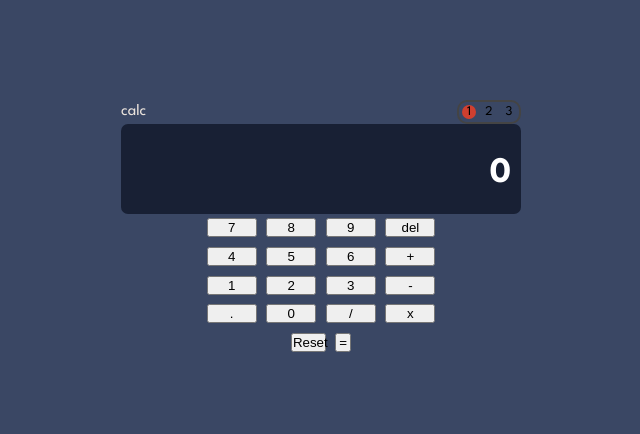
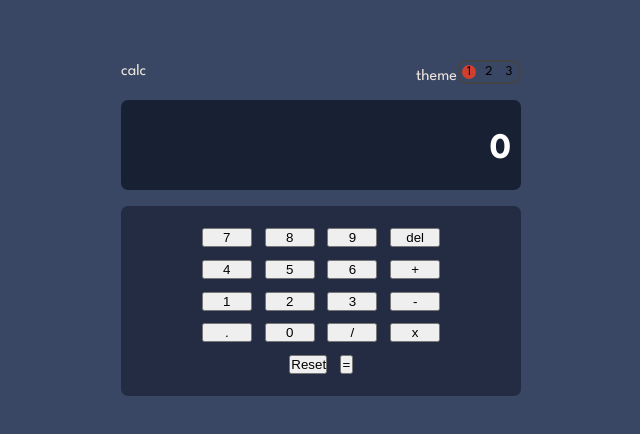
Before and after one commit to LorryAfriyie/calculator-app, a React (Vite) app: page / in a window 1280 px wide. Shown: the part 172-606 px from the top of the page, without its empty margins (319-959 px from the left). Built offline with nearby package versions, Linux system fonts and the light colour scheme.

Commit message:
Styling adjustment
Adding background to button section and adjusting top and bottom margin for the display.

```diff
--- a/src/components/SwitchToggle.tsx
+++ b/src/components/SwitchToggle.tsx
@@ -48,6 +48,8 @@ export function ToggleSwitch() {
 
   return (
     <div className="toggle-switch">
+      <p>theme</p>
+
       <div className={"toggle-switch__switch"}>
         <label htmlFor="one" className="toggle-switch__theme-switcher">
           <div className="toggle-switch__theme-label">
--- a/src/scss/ButtonSection.scss
+++ b/src/scss/ButtonSection.scss
@@ -6,10 +6,13 @@
   flex-direction: column;
   justify-content: space-between;
   align-items: center;
+  background-color: var(--clr-th1-toggle-and-key-bg);
+  border-radius: 7px;
+  padding: 1rem;
 
   button {
     width: 50px;
-    margin: 0.3rem;
+    margin: 0.4rem;
   }
 
   .fifth-row {
--- a/src/scss/DisplaySection.scss
+++ b/src/scss/DisplaySection.scss
@@ -1,6 +1,8 @@
 .screen-section {
   width: 100%;
   border-radius: 7px;
+  margin: 1rem 0 1rem 0;
+
   .value-display {
     display: flex;
     align-items: center;
--- a/src/scss/ToggleSwitch.scss
+++ b/src/scss/ToggleSwitch.scss
@@ -2,6 +2,13 @@
   display: flex;
   justify-content: center;
   align-items: flex-end;
+
+  p {
+    color: var(--clr-th1-key-bg-lgo);
+    display: flex;
+    justify-content: center;
+    align-items: center;
+  }
 
   &__switch {
     display: inline-flex;
```
